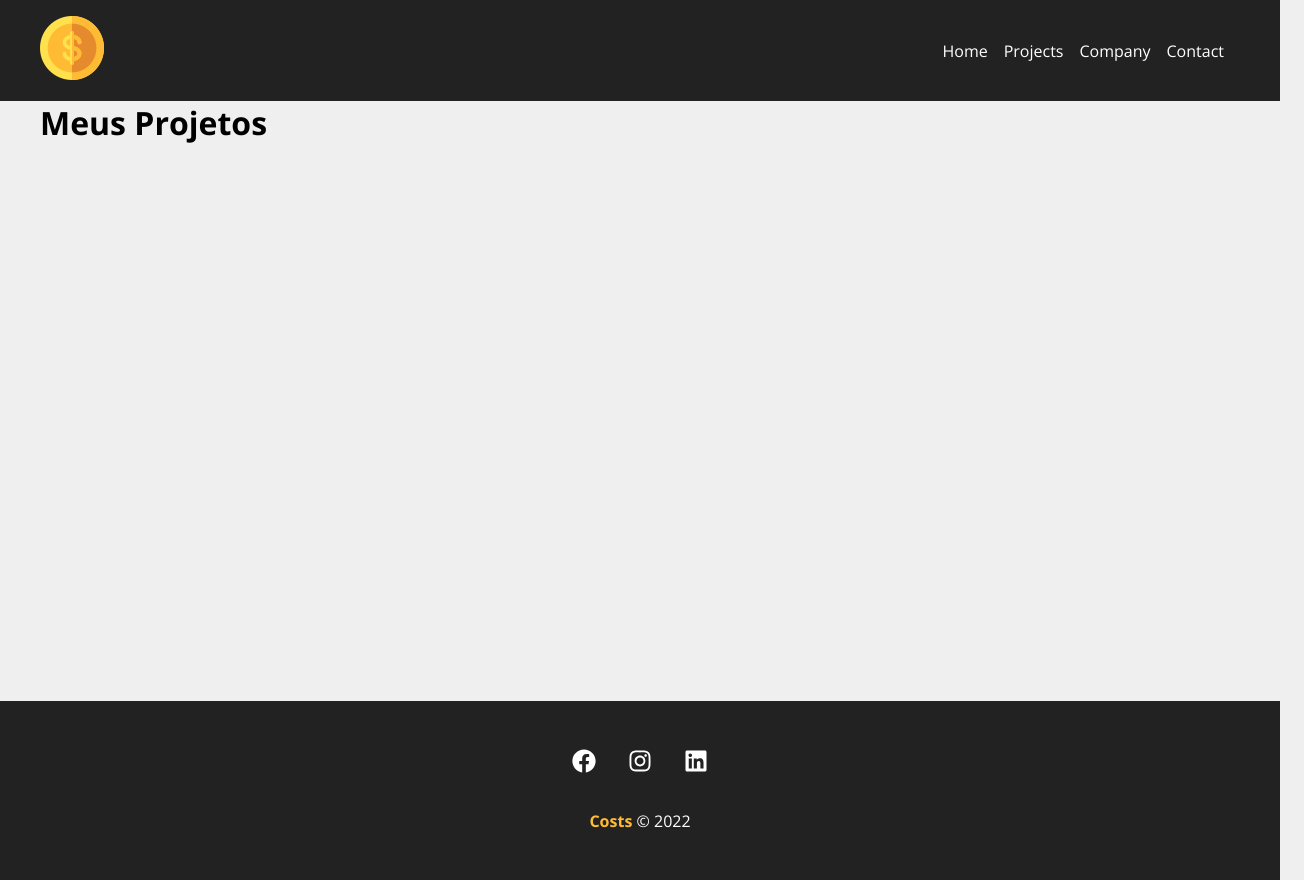
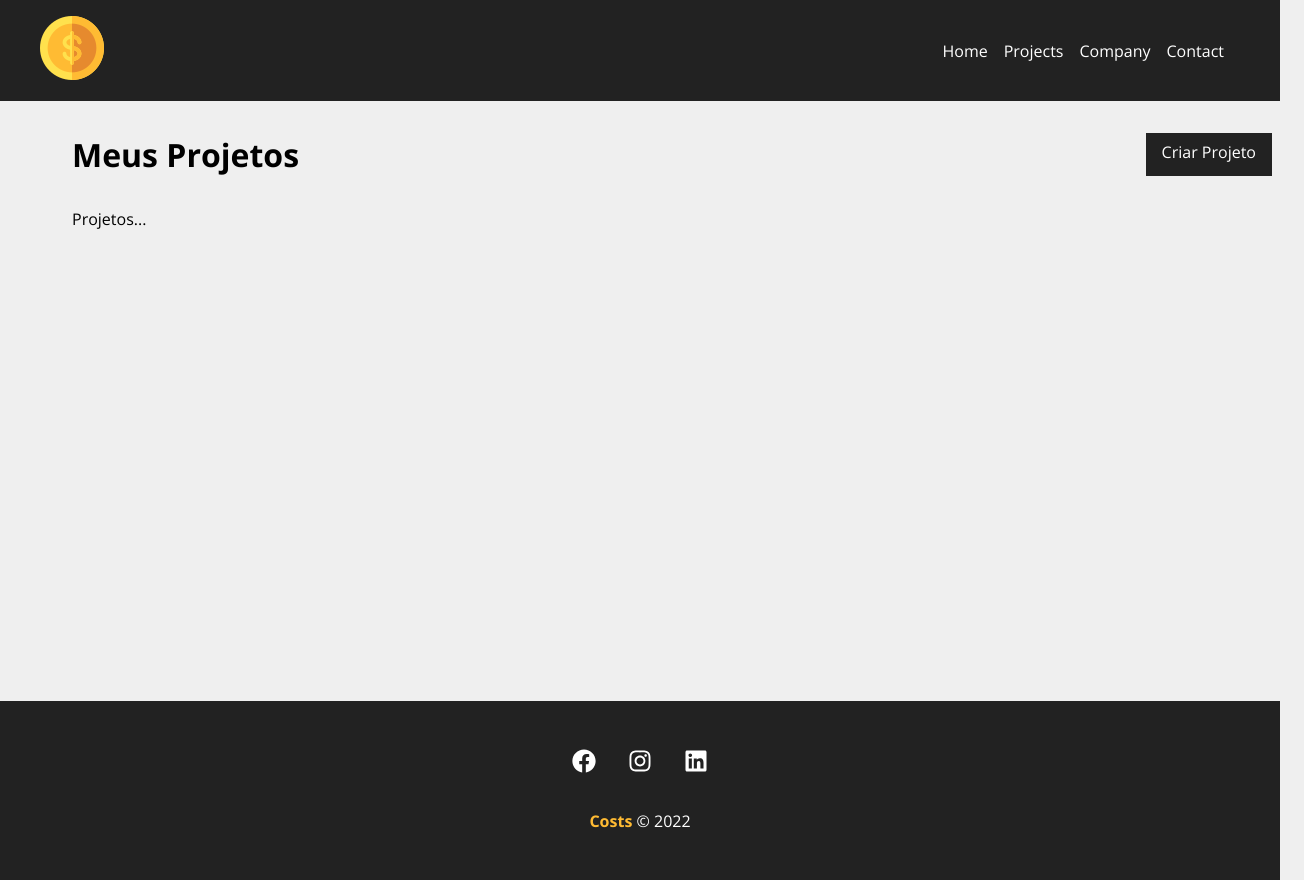
Before and after one commit to AlisonLim4/Costs, a React (Vite) app: page /projects in a window 1280 px wide. Shown: the whole page, 1304 px wide, since content can reach past the window. Built offline with nearby package versions, Linux system fonts and the light colour scheme.

Commit message:
Preparando dashboard

```diff
--- a/db.json
+++ b/db.json
@@ -1,5 +1,17 @@
 {
-  "projects": [],
+  "projects": [
+    {
+      "name": "1",
+      "budget": "1111",
+      "category": {
+        "id": "1",
+        "name": "Infra"
+      },
+      "cost": 0,
+      "service": [],
+      "id": 1
+    }
+  ],
   "categories": [
     {
       "id": 1,
--- a/src/components/pages/Projects/Projects.jsx
+++ b/src/components/pages/Projects/Projects.jsx
@@ -1,6 +1,8 @@
 import React from "react";
 import { useLocation } from "react-router-dom";
 import Message from "../../layout/Message/Message";
+import Container from "../../layout/Container/Container";
+import LinkButton from "../../layout/LinkButton/LinkButton";
 import styles from "./Projects.module.css";
 const Projects = () => {
   const location = useLocation();
@@ -9,9 +11,15 @@
     message = location.state.message;
   }
   return (
-    <div>
-      <h1>Meus Projetos</h1>
+    <div className={styles.project_container}>
+      <div className={styles.title_container}>
+        <h1>Meus Projetos</h1>
+        <LinkButton to="/newproject" text="Criar Projeto" />
+      </div>
       {message && <Message type="success" msg={message} />}
+      <Container customClass="start">
+        <p>Projetos...</p>
+      </Container>
     </div>
   );
 };
--- a/src/components/pages/Projects/Projects.module.css
+++ b/src/components/pages/Projects/Projects.module.css
@@ -0,0 +1,8 @@
+.project_container {
+  padding: 2em;
+}
+.title_container {
+  display: flex;
+  justify-content: space-between;
+  margin-bottom: 2em;
+}
```
